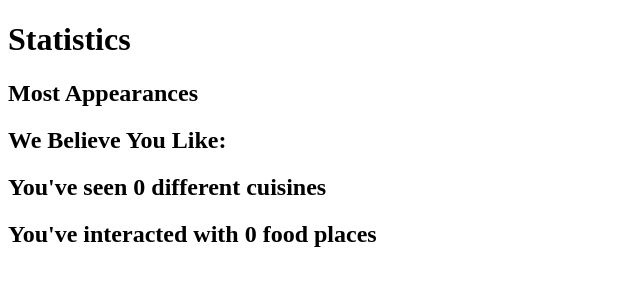
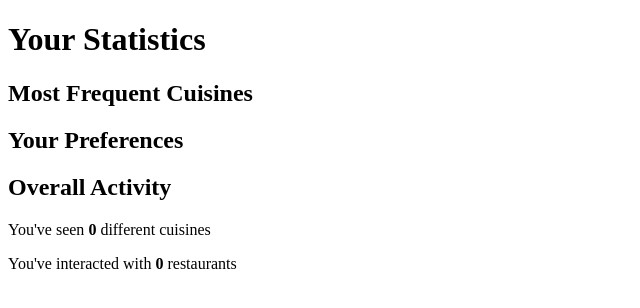
Before and after one commit to DoPe-EyeSZ/FOOD-REC, a Flask app: page /statistics in a window 1280 px wide. Shown: the part 26-334 px from the top of the page, without its empty margins (0-640 px from the left). Run offline with Flask 3, Linux system fonts and the light colour scheme; the visitor is signed in with stand-in values (Sample User, id 1); data that the repository does not hold is empty; parts of the project's set-up code (start-up, migrations or seed data) failed here and were passed over; some libraries are stand-ins or nearby versions.

Commit message:
update readme and html format

```diff
--- a/app/templates/stats.html
+++ b/app/templates/stats.html
@@ -5,34 +5,28 @@ Your Stats
 {% endblock %}
 
 {% block content %}
-<h1>Statistics</h1>
+<h1>Your Statistics</h1>
 
-<h2>Most Appearances</h2>
+<h2>Most Frequent Cuisines</h2>
 {% for restaurant in frontend_data["highest_appearance"] %}
     {% if restaurant[0] == "Restaurant" %}
-        <p>Unspecified Restaurants have appeared {{restaurant[1]}}</p>
-
+        <p>Unspecified restaurants have appeared <strong>{{restaurant[1]}} times</strong></p>
     {% else %}
-        <p>{{restaurant[0]}}s has appeared {{restaurant[1]}}</p>
-
+        <p>{{restaurant[0]}} restaurants have appeared <strong>{{restaurant[1]}} times</strong></p>
     {% endif %}
-
 {% endfor %}
 
-<h2>We Believe You Like:</h2>
+<h2>Your Preferences</h2>
 {% for restaurant in frontend_data["highest_acceptance"] %}
     {% if restaurant[0] == "Restaurant" %}
-        <p>Unspecified Restaurants because you accepted it {{restaurant[1]}}% of the time</p>
-
+        <p>You accepted unspecified restaurants <strong>{{restaurant[1]}}%</strong> of the time</p>
     {% else %}
-        <p>{{restaurant[0]}}s because you accepted it {{restaurant[1]}}% of the time</p>
-
+        <p>You accepted {{restaurant[0]}} restaurants <strong>{{restaurant[1]}}%</strong> of the time</p>
     {% endif %}
-
 {% endfor %}
 
-<h2>You've seen {{frontend_data["all_cuisine_len"]}} different cuisines</h2>
-<h2>You've interacted with {{frontend_data["all_interaction_len"]}} food places</h2>
-
+<h2>Overall Activity</h2>
+<p>You've seen <strong>{{frontend_data["all_cuisine_len"]}}</strong> different cuisines</p>
+<p>You've interacted with <strong>{{frontend_data["all_interaction_len"]}}</strong> restaurants</p>
 
 {% endblock %}
```
Also changed, not shown: README.md.
